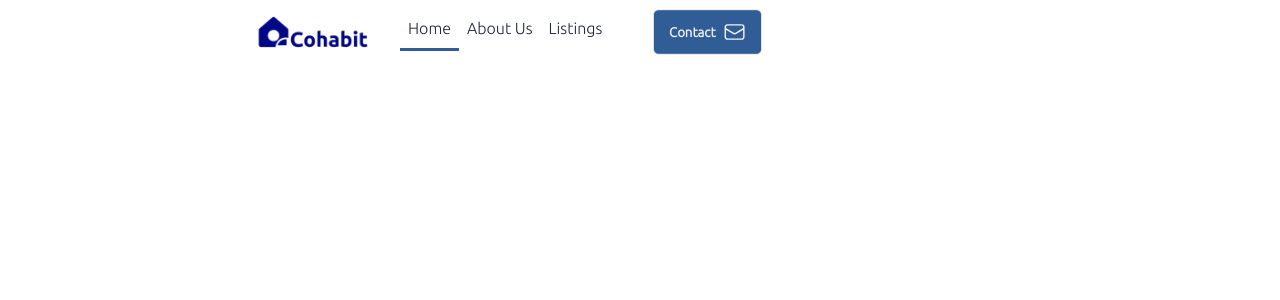
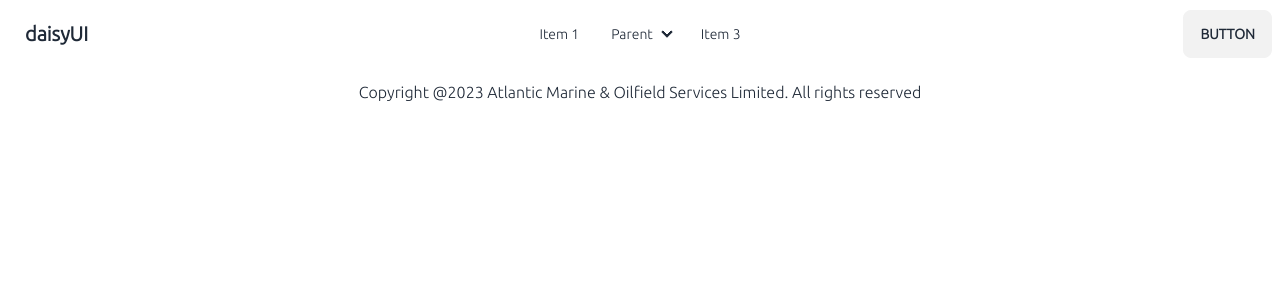
Before and after one commit to lazynerd-studios/Co-Habit-Landing, a React (Vite) app: page / in a window 1280 px wide. Shown: the top 300 px of the page. Built offline with nearby package versions, Linux system fonts and the light colour scheme.

Commit message:
Update Navbar.jsx

```diff
--- a/src/Components/Navbars/Navbar.jsx
+++ b/src/Components/Navbars/Navbar.jsx
@@ -5,50 +5,93 @@ import CoHabit from "../../assets/Cohabit Logo C 1.png"
 
 const Navbar = () => {
   return (
-    <main id="navbar-components" className="hidden laptop:px-[12rem] pb-2 tablet:flex laptop:flex bg-base-100 fixed z-[1] top-0 tablet:w-full laptop:w-full">
-      <div className="hidden laptop:flex smaller:hidden tablet:flex  mt-2">
+    <div className="navbar bg-base-100">
+      <div className="navbar-start">
+        <div className="dropdown">
+          <label tabIndex={0} className="btn btn-ghost laptop:hidden">
+            <svg xmlns="http://www.w3.org/2000/svg" className="h-5 w-5" fill="none" viewBox="0 0 24 24" stroke="currentColor"><path strokeLinecap="round" strokeLinejoin="round" strokeWidth="2" d="M4 6h16M4 12h8m-8 6h16" /></svg>
+          </label>
+          <ul tabIndex={0} className="menu menu-sm dropdown-content mt-3 z-[1] p-2 shadow bg-base-100 rounded-box w-52">
+            <li><a>Item 1</a></li>
+            <li>
+              <a>Parent</a>
+              <ul className="p-2">
+                <li><a>Submenu 1</a></li>
+                <li><a>Submenu 2</a></li>
+              </ul>
+            </li>
+            <li><a>Item 3</a></li>
+          </ul>
+        </div>
+        <a className="btn btn-ghost normal-case text-xl">daisyUI</a>
+      </div>
+      <div className="navbar-center hidden laptop:flex">
+        <ul className="menu menu-horizontal px-1">
+          <li><a>Item 1</a></li>
+          <li tabIndex={0}>
+            <details>
+              <summary>Parent</summary>
+              <ul className="p-2">
+                <li><a>Submenu 1</a></li>
+                <li><a>Submenu 2</a></li>
+              </ul>
+            </details>
+          </li>
+          <li><a>Item 3</a></li>
+        </ul>
+      </div>
+      <div className="navbar-end">
+        <a className="btn">Button</a>
+      </div>
+    </div>
 
-
-        <div className="web-logo">
-          <a>
-            <img className="logo laptop:w-[70%] ml-[3rem] mr-0" src={CoHabit} alt="web Logo" />
-          </a>
-        </div>
-
-        <nav tabIndex={0} className="">
-          <ul className="flex">
-            {NavbarData.map((item, index) => {
-              return (
-                <li key={index} className="">
-                  {/* "flex min-w-max p-4" */}
-                  <NavLink to={item.path} className={({ isActive }) =>
-                    isActive ? 'flex min-w-max p-2 border-b-[3px] border-[#305D96]' : 'flex min-w-max py-2 px-2'
-                  }>
-                    <span className="item-title">{item.title}</span>
-                    <span className="item-icon">{item.icon}</span>
-                  </NavLink>
-                </li>
-              );
-            })}
-          </ul>
-        </nav>
-
-        {/* contact button */}
-        <div className="contact-link">
-          <Link to="/contact" className=" flex">
-            <button className="btn capitalize font-notbold overflow-y-hidden laptop:py-1 ml-10 rounded-md bg-[#305D96] hover:bg-[#204476] text-slate-100 hover:text-slate-100">
-              Contact
-              <svg xmlns="http://www.w3.org/2000/svg" fill="none" viewBox="0 0 24 24" strokeWidth={1.5} stroke="currentColor" className="w-6 h-6">
-                <path strokeLinecap="round" strokeLinejoin="round" d="M21.75 6.75v10.5a2.25 2.25 0 01-2.25 2.25h-15a2.25 2.25 0 01-2.25-2.25V6.75m19.5 0A2.25 2.25 0 0019.5 4.5h-15a2.25 2.25 0 00-2.25 2.25m19.5 0v.243a2.25 2.25 0 01-1.07 1.916l-7.5 4.615a2.25 2.25 0 01-2.36 0L3.32 8.91a2.25 2.25 0 01-1.07-1.916V6.75" />
-              </svg>
-
-            </button>
-          </Link>
-
-        </div>
-      </div>
-    </main >
   );
 };
 
 export default Navbar;
+
+
+
+// {/* <main id="navbar-components" className="hidden laptop:px-[12rem] pb-2 tablet:flex laptop:flex bg-base-100 fixed z-[1] top-0 tablet:w-full laptop:w-full">
+//       <div className="hidden laptop:flex smaller:hidden tablet:flex  mt-2">
+
+
+//         <div className="">
+//           <a>
+//             <img className="logo laptop:w-[70%] ml-[3rem] mr-0" src={CoHabit} alt="web Logo" />
+//           </a>
+//         </div>
+
+//         <nav tabIndex={0} className="">
+//           <ul className="flex">
+//             {NavbarData.map((item, index) => {
+//               return (
+//                 <li key={index} className="">
+//                   {/* "flex min-w-max p-4" */}
+//                   <NavLink to={item.path} className={({ isActive }) =>
+//                     isActive ? 'flex min-w-max p-2 border-b-[3px] border-[#305D96]' : 'flex min-w-max py-2 px-2'
+//                   }>
+//                     <span className="item-title">{item.title}</span>
+//                     <span className="item-icon">{item.icon}</span>
+//                   </NavLink>
+//                 </li>
+//               );
+//             })}
+//           </ul>
+//         </nav>
+
+//         {/* contact button */}
+//         <div className="contact-link">
+//           <Link to="/contact" className=" flex">
+//             <button className="btn capitalize font-notbold overflow-y-hidden laptop:py-1 ml-10 rounded-md bg-[#305D96] hover:bg-[#204476] text-slate-100 hover:text-slate-100">
+//               Contact
+//               <svg xmlns="http://www.w3.org/2000/svg" fill="none" viewBox="0 0 24 24" strokeWidth={1.5} stroke="currentColor" className="w-6 h-6">
+//                 <path strokeLinecap="round" strokeLinejoin="round" d="M21.75 6.75v10.5a2.25 2.25 0 01-2.25 2.25h-15a2.25 2.25 0 01-2.25-2.25V6.75m19.5 0A2.25 2.25 0 0019.5 4.5h-15a2.25 2.25 0 00-2.25 2.25m19.5 0v.243a2.25 2.25 0 01-1.07 1.916l-7.5 4.615a2.25 2.25 0 01-2.36 0L3.32 8.91a2.25 2.25 0 01-1.07-1.916V6.75" />
+//               </svg>
+
+//             </button>
+//           </Link>
+//         </div>
+//         end of contact bt
+//       </div>
+//     </main > */}
```
